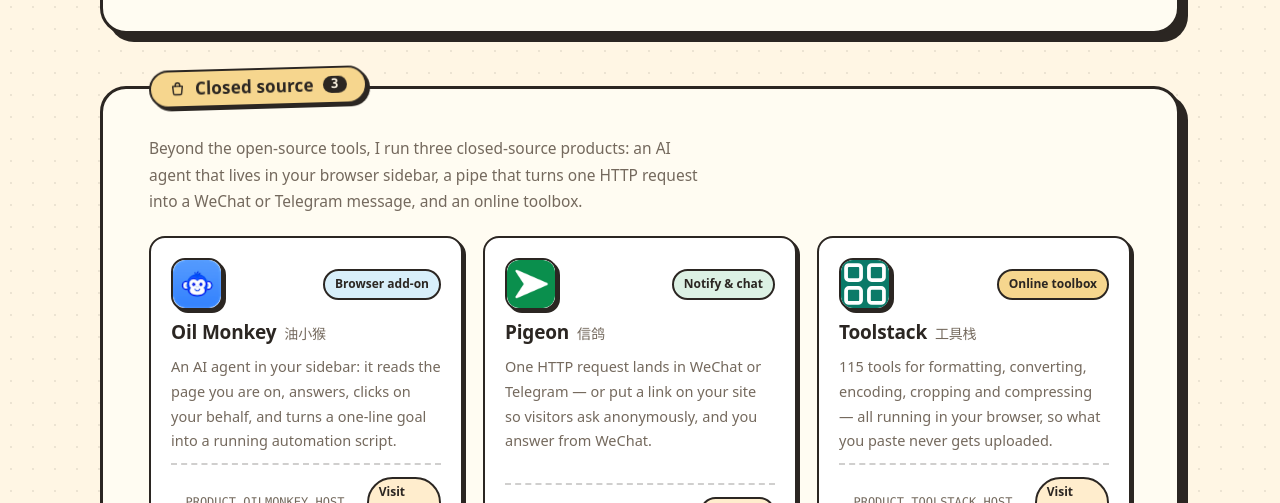
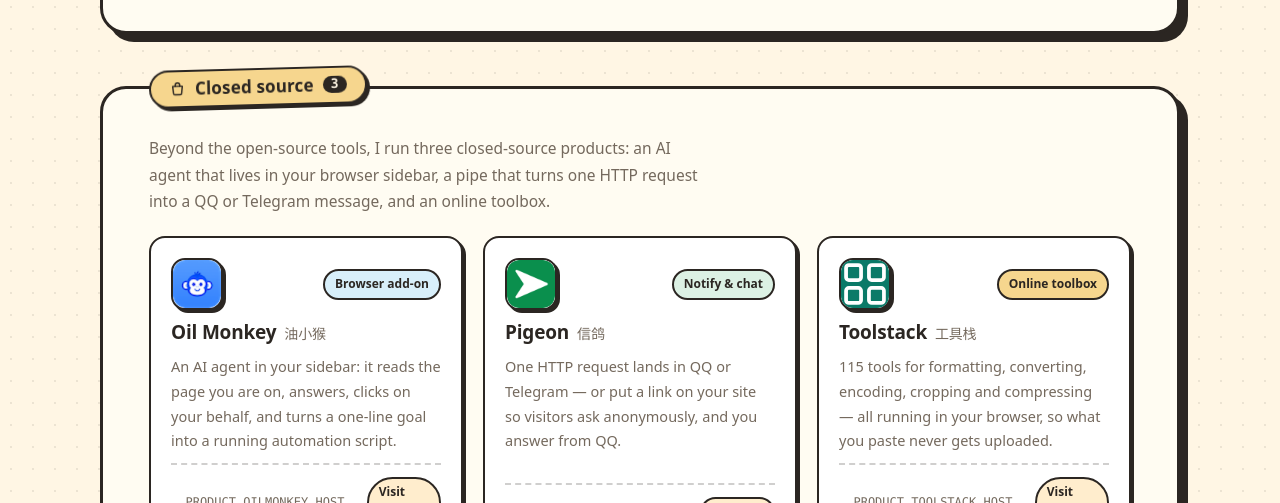
Before and after one commit to onblog/onblog, a website: page public/index.html in a window 1280 px wide. Shown: the part 2160-2663 px from the top of the page. Drawn offline with Linux system fonts and the light colour scheme; no server answers.

Commit message:
docs(site): switch the pigeon product copy from WeChat to QQ
Pigeon relays to QQ now, so the product card and the closed-source intro no longer
name WeChat. Both `data-en` / `data-zh` pairs and the no-JS fallback stay in sync,
and the regenerated public/index.html keeps the placeholder tokens.

```diff
--- a/public/index.html
+++ b/public/index.html
@@ -339,10 +339,10 @@
         </h2>
         <p
           class="panel__lede"
-          data-en="Beyond the open-source tools, I run three closed-source products: an AI agent that lives in your browser sidebar, a pipe that turns one HTTP request into a WeChat or Telegram message, and an online toolbox."
-          data-zh="除了开源小工具，我还自己运营着三个闭源产品：一个住进浏览器侧边栏的 AI 助手、一条把 HTTP 请求直接推到微信或 Telegram 的通知通道，还有一个在线工具箱。"
+          data-en="Beyond the open-source tools, I run three closed-source products: an AI agent that lives in your browser sidebar, a pipe that turns one HTTP request into a QQ or Telegram message, and an online toolbox."
+          data-zh="除了开源小工具，我还自己运营着三个闭源产品：一个住进浏览器侧边栏的 AI 助手、一条把 HTTP 请求直接推到 QQ 或 Telegram 的通知通道，还有一个在线工具箱。"
         >
-          除了开源小工具，我还自己运营着三个闭源产品：一个住进浏览器侧边栏的 AI 助手、一条把 HTTP 请求直接推到微信或 Telegram 的通知通道，还有一个在线工具箱。
+          除了开源小工具，我还自己运营着三个闭源产品：一个住进浏览器侧边栏的 AI 助手、一条把 HTTP 请求直接推到 QQ 或 Telegram 的通知通道，还有一个在线工具箱。
         </p>
         <div class="grid">
           <article class="card card--product">
@@ -414,10 +414,10 @@
             </h3>
             <p
               class="card__desc"
-              data-en="One HTTP request lands in WeChat or Telegram — or put a link on your site so visitors ask anonymously, and you answer from WeChat."
-              data-zh="一条 HTTP 请求，消息直达微信或 Telegram；也能把链接挂到网站上，访客匿名提问、你在微信里引用回复。"
+              data-en="One HTTP request lands in QQ or Telegram — or put a link on your site so visitors ask anonymously, and you answer from QQ."
+              data-zh="一条 HTTP 请求，消息直达 QQ 或 Telegram；也能把链接挂到网站上，访客匿名提问、你在 QQ 里引用回复。"
             >
-              一条 HTTP 请求，消息直达微信或 Telegram；也能把链接挂到网站上，访客匿名提问、你在微信里引用回复。
+              一条 HTTP 请求，消息直达 QQ 或 Telegram；也能把链接挂到网站上，访客匿名提问、你在 QQ 里引用回复。
             </p>
             <div class="card__meta">
               <span class="card__domain">__PRODUCT_PIGEON_HOST__</span>
```
Also changed, not shown: src/index.html (+6 -6 lines).
